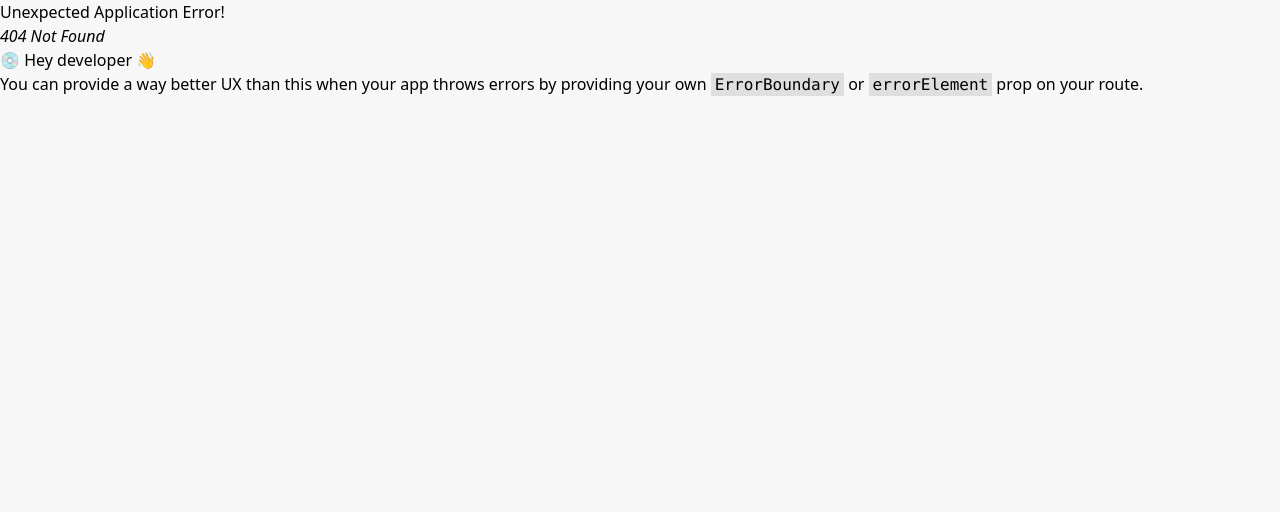
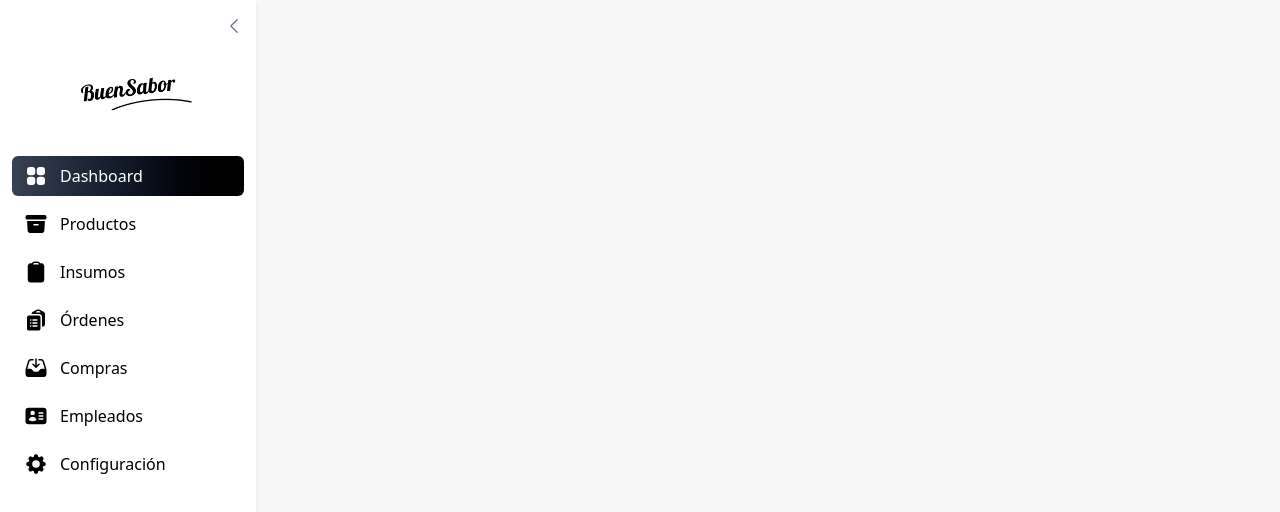
Before and after one commit to LucianoLosada23/ElBuenSaborFrontReact, a React (Vite) app: page /admin in a window 1280 px wide. Before the commit this address had no page. Shown: the top 512 px of the page. Built offline with nearby package versions, Linux system fonts and the light colour scheme.

Commit message:
rama admin

```diff
--- /dev/null
+++ b/src/components/layout/AdminLayaout.tsx
@@ -0,0 +1,134 @@
+import { useNavigate, Outlet, useLocation } from "react-router-dom";
+import {
+  Squares2X2Icon,
+  Cog8ToothIcon,
+  IdentificationIcon,
+  ArchiveBoxIcon,
+  ClipboardDocumentListIcon,
+  ClipboardIcon,
+  InboxArrowDownIcon,
+  ChevronLeftIcon,
+  ChevronRightIcon,
+} from "@heroicons/react/24/solid";
+import { useState } from "react";
+
+export default function AdminLayout() {
+  const navigate = useNavigate();
+  const location = useLocation();
+  const [collapsed, setCollapsed] = useState(false);
+
+  const toggleSidebar = () => setCollapsed(!collapsed);
+
+  const menuItems = [
+    {
+      label: "Dashboard",
+      icon: <Squares2X2Icon className="w-6 h-6" />,
+      path: "/admin",
+    },
+    {
+      label: "Productos",
+      icon: <ArchiveBoxIcon className="w-6 h-6" />,
+      path: "#",
+    },
+    {
+      label: "Insumos",
+      icon: <ClipboardIcon className="w-6 h-6" />,
+      path: "#",
+    },
+    {
+      label: "Órdenes",
+      icon: <ClipboardDocumentListIcon className="w-6 h-6" />,
+      path: "#",
+    },
+    {
+      label: "Compras",
+      icon: <InboxArrowDownIcon className="w-6 h-6" />,
+      path: "#",
+    },
+    {
+      label: "Empleados",
+      icon: <IdentificationIcon className="w-6 h-6" />,
+      path: "#",
+    },
+    {
+      label: "Configuración",
+      icon: <Cog8ToothIcon className="w-6 h-6" />,
+      path: "#",
+    },
+  ];
+
+  return (
+    <div className="flex">
+      {/* Sidebar */}
+      <div
+        className={`fixed top-0 left-0 h-full bg-white text-black px-3 py-4 transition-all duration-300 shadow-md
+          ${collapsed ? "w-20" : "w-64"}
+        `}
+      >
+        {/* Toggle */}
+        <div className="flex justify-end mb-4">
+          <button
+            onClick={toggleSidebar}
+            className="text-gray-500 hover:text-gray-700 transition"
+          >
+            {collapsed ? (
+              <ChevronRightIcon className="w-5 h-5 cursor-pointer" />
+            ) : (
+              <ChevronLeftIcon className="w-5 h-5 cursor-pointer" />
+            )}
+          </button>
+        </div>
+
+        {/* Logo */}
+        {!collapsed ? (
+          <div className="flex justify-center mb-6">
+            <img
+              src="/logo1.png"
+              alt="Logo"
+              className="w-32 h-20 object-contain transition-all duration-300"
+            />
+          </div>
+        ) : (
+          <div className="flex justify-center mb-6">
+            <img
+              src="/bs.png"
+              alt="Logo pequeño"
+              className="w-40 h-20 object-contain transition-all duration-300"
+            />
+          </div>
+        )}
+
+        {/* Navigation */}
+        <nav className="flex flex-col gap-2 items-start">
+          {menuItems.map((item) => (
+            <button
+              key={item.path}
+              onClick={() => navigate(item.path)}
+              className={`flex items-center cursor-pointer gap-3 px-3 py-2 w-full rounded-md transition-all duration-200
+                ${
+                  location.pathname === item.path
+                    ? "bg-gradient-to-r from-gray-700 via-gray-900 to-black text-white"
+                    : "hover:bg-gray-100"
+                }`}
+              title={collapsed ? item.label : undefined} // tooltip en modo colapsado
+            >
+              <span>{item.icon}</span>
+              {!collapsed && (
+                <span className="whitespace-nowrap">{item.label}</span>
+              )}
+            </button>
+          ))}
+        </nav>
+      </div>
+
+      {/* Main content */}
+      <div
+        className={`transition-all duration-300 ${
+          collapsed ? "ml-20" : "ml-64"
+        } w-full min-h-screen p-6`}
+      >
+        <Outlet />
+      </div>
+    </div>
+  );
+}
--- a/src/index.css
+++ b/src/index.css
@@ -15,6 +15,7 @@
     --color-verde : #34A853;
     --color-verde-pastel : #A8E6CF;
     --color-rojo-pastel : #FFB3B3;
+    --color-admin-principal : #264653;
     --container-8xl: 1400px;
 }
 
--- a/src/router.tsx
+++ b/src/router.tsx
@@ -6,32 +6,43 @@ import Order from "./views/Order";
 import UserAddresses from "./components/user/UserAddresses";
 import UserProfile from "./components/user/UserProfile";
 import UserOrders from "./components/user/UserOrders";
+import AdminLayaout from "./components/layout/AdminLayaout";
+
 export const router = createBrowserRouter([
+  // Layout general para usuarios
   {
     path: "/",
     element: <Layout />,
-
     children: [
       {
+        index: true,
         element: <Landing />,
-        index: true,
       },
       {
         path: "catalogo",
         element: <Order />,
       },
       {
-        path: "/usuario/direcciones",
-        element : <UserAddresses/>
+        path: "usuario/direcciones",
+        element: <UserAddresses />,
       },
       {
-        path: "/usuario/perfil",
-        element : <UserProfile/>
+        path: "usuario/perfil",
+        element: <UserProfile />,
       },
       {
-        path: "/usuario/ordenes",
-        element : <UserOrders/>
+        path: "usuario/ordenes",
+        element: <UserOrders />,
       },
     ],
   },
+
+  // Layout separado para admin (sin el layout general)
+  {
+    path: "/admin",
+    element: <AdminLayaout />,
+    children: [
+
+    ],
+  },
 ]);
```
Also changed, not shown: public/bs.png (added).
